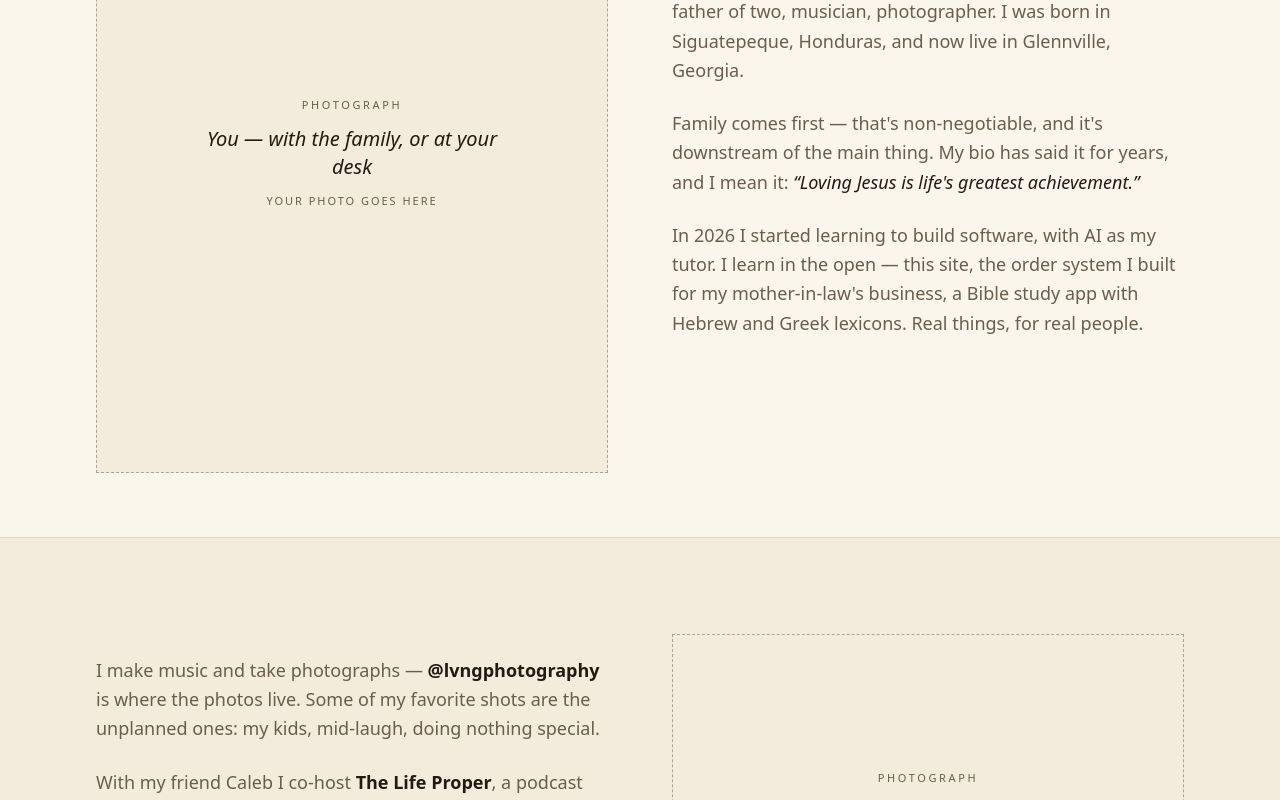
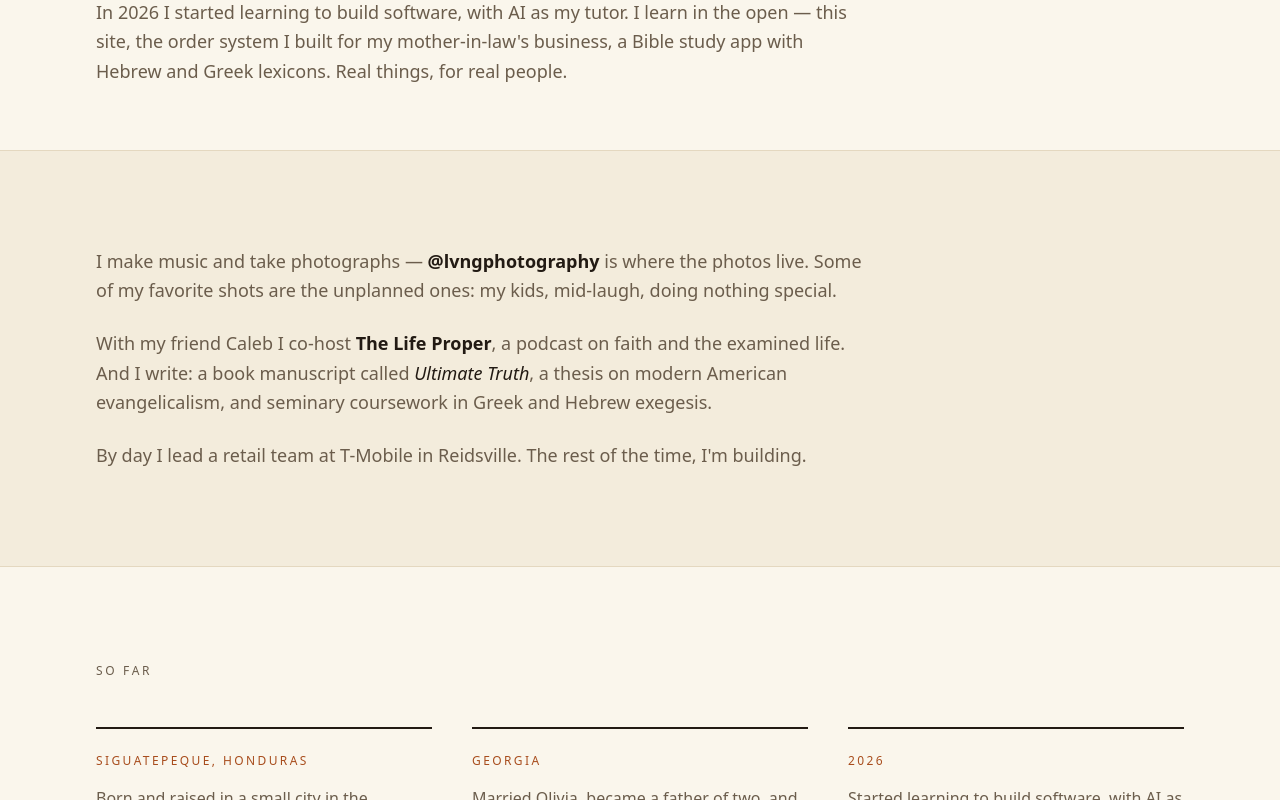
Before and after one commit to rardo711/rardo, a Next.js app: page /about in a window 1280 px wide. Shown: the part 540-1340 px from the top of the page. Built offline with nearby package versions, Linux system fonts and the light colour scheme.

Commit message:
Remove about-page photo placeholders

```diff
--- a/app/about/page.tsx
+++ b/app/about/page.tsx
@@ -1,7 +1,6 @@
 import Link from "next/link";
 import { ArrowLeft, ArrowRight } from "lucide-react";
 import Reveal from "../../components/Reveal";
-import PhotoSlot from "../../components/PhotoSlot";
 
 export const metadata = {
   title: "About",
@@ -35,15 +34,8 @@ export default function About() {
               I&apos;m Rardo.
             </h1>
           </Reveal>
-          <div className="mt-12 grid gap-12 lg:grid-cols-2 lg:gap-16">
+          <div className="mt-12 flex max-w-3xl flex-col gap-6 text-lg leading-relaxed text-ink-soft">
             <Reveal delay={0.08}>
-              <PhotoSlot
-                ratio="4 / 5"
-                subject="You — with the family, or at your desk"
-              />
-            </Reveal>
-            <div className="flex flex-col justify-center gap-6 text-lg leading-relaxed text-ink-soft">
-              <Reveal delay={0.1}>
               <p>
                 <span className="font-semibold text-ink">
                   I&apos;m Gerardo Castaneda
@@ -53,18 +45,18 @@ export default function About() {
                 live in Glennville, Georgia.
               </p>
             </Reveal>
-              <Reveal delay={0.14}>
+            <Reveal delay={0.12}>
               <p>
-                  Family comes first — that&apos;s non-negotiable, and
-                  it&apos;s downstream of the main thing. My bio has said it
-                  for years, and I mean it:{" "}
+                Family comes first — that&apos;s non-negotiable, and it&apos;s
+                downstream of the main thing. My bio has said it for years,
+                and I mean it:{" "}
                 <span className="font-display italic text-ink">
                   &ldquo;Loving Jesus is life&apos;s greatest
                   achievement.&rdquo;
                 </span>
               </p>
             </Reveal>
-              <Reveal delay={0.18}>
+            <Reveal delay={0.16}>
               <p>
                 In 2026 I started learning to build software, with AI as my
                 tutor. I learn in the open — this site, the order system I
@@ -74,13 +66,11 @@ export default function About() {
             </Reveal>
           </div>
         </div>
-        </div>
       </section>
 
       <section className="border-b border-line bg-wash">
         <div className="mx-auto max-w-6xl px-5 py-20 sm:px-8 sm:py-24">
-          <div className="grid gap-12 lg:grid-cols-2 lg:gap-16">
-            <div className="flex flex-col justify-center gap-6 text-lg leading-relaxed text-ink-soft">
+          <div className="flex max-w-3xl flex-col gap-6 text-lg leading-relaxed text-ink-soft">
             <Reveal>
               <p>
                 I make music and take photographs —{" "}
@@ -111,13 +101,6 @@ export default function About() {
                 By day I lead a retail team at T-Mobile in Reidsville. The
                 rest of the time, I&apos;m building.
               </p>
-              </Reveal>
-            </div>
-            <Reveal delay={0.08}>
-              <PhotoSlot
-                ratio="4 / 3"
-                subject="Honduras, the studio, the family — your call"
-              />
             </Reveal>
           </div>
         </div>
--- a/components/PhotoSlot.tsx
+++ /dev/null
@@ -1,25 +0,0 @@
-export default function PhotoSlot({
-  ratio = "4 / 3",
-  subject,
-}: {
-  ratio?: string;
-  subject: string;
-}) {
-  return (
-    <figure
-      className="flex w-full flex-col items-center justify-center border border-dashed border-ink-soft/50 bg-wash px-6 py-10 text-center"
-      style={{ aspectRatio: ratio }}
-      aria-label={`Photo placeholder: ${subject}`}
-    >
-      <p className="font-tech text-[11px] uppercase tracking-[0.24em] text-ink-soft">
-        Photograph
-      </p>
-      <p className="mt-3 max-w-xs font-display text-xl italic text-ink">
-        {subject}
-      </p>
-      <p className="mt-3 font-tech text-[11px] uppercase tracking-[0.18em] text-ink-soft">
-        Your photo goes here
-      </p>
-    </figure>
-  );
-}
```
Lines whose indentation alone changed are shown as unchanged.
